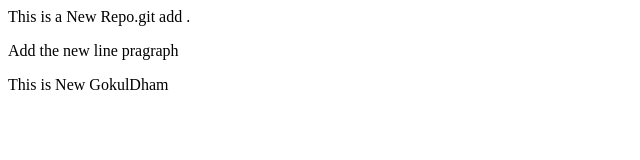
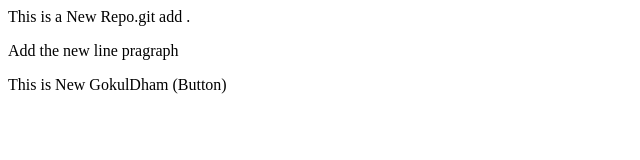
Before and after one commit to Deepak595853/LocalRepo-, a plain HTML site: page index.html in a window 1280 px wide. Shown: the full height of the page, 0-640 px from the left. Drawn offline with Linux system fonts and the light colour scheme.

Commit message:
Add the Button

```diff
--- a/index.html
+++ b/index.html
@@ -1,3 +1,3 @@
 <p>This is a New Repo.git add .</p>
 <p>Add the new line pragraph</p>
-<p>This is New GokulDham</p>
+<p>This is New GokulDham (Button)</p>
```
